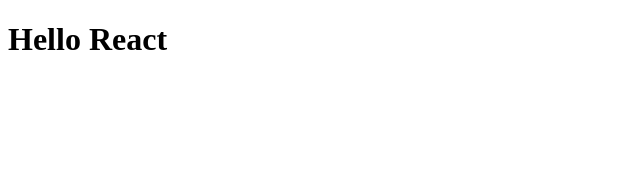
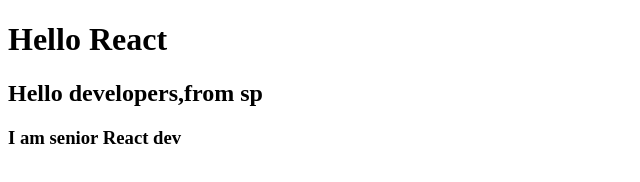
Before and after one commit to NeeharikaGudavilli/Git-Mergee, a plain HTML site: page index.html in a window 1280 px wide. Shown: the whole page, without its empty margins (0-640 px from the left). Drawn offline with Linux system fonts and the light colour scheme.

Commit message:
added a line by raju

```diff
--- a/index.html
+++ b/index.html
@@ -7,5 +7,7 @@
 </head>
 <body>
     <h1>Hello React</h1>
+    <h2>Hello developers,from sp</h2>
+    <h3>I am senior React dev</h3>
 </body>
 </html>
```
